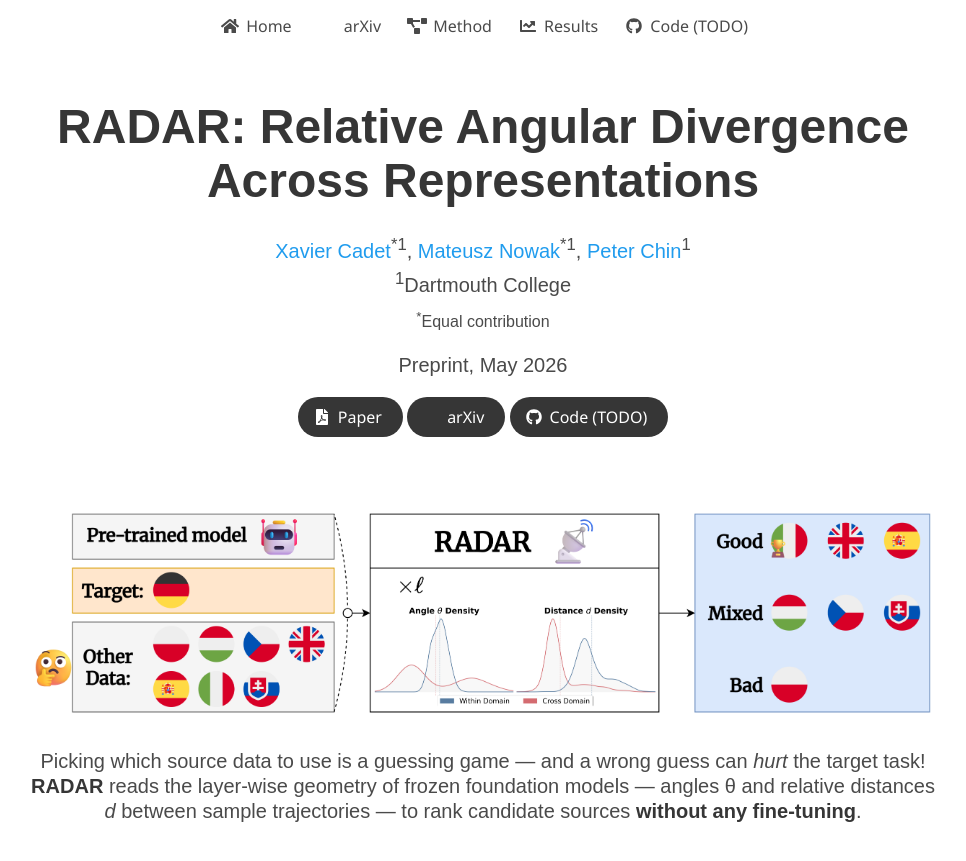
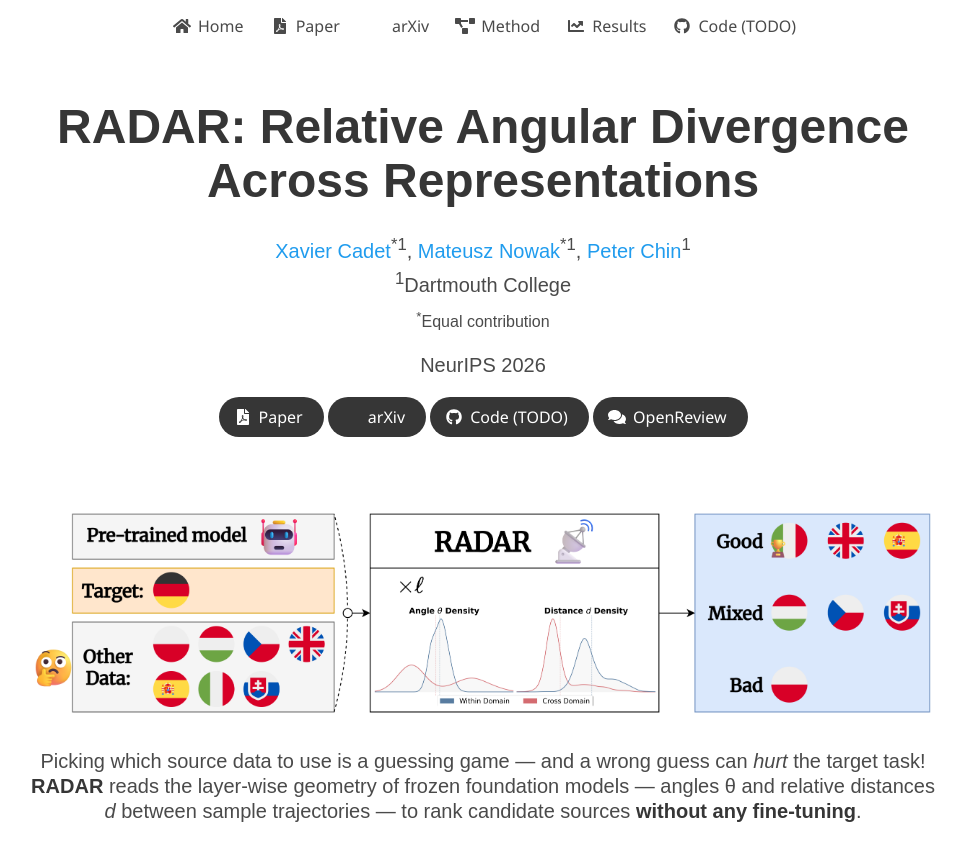
Before and after one commit to Futuramistic/Futuramistic.github.io, a Jekyll site: the page radar/index.html, which Jekyll copies as it is, in a window 1280 px wide and 900 px high. Shown: the top 861 px of the window, without its empty margins (157-1123 px from the left). Built offline with Jekyll 4.4.1, drawn with Linux system fonts in a browser that asks for light colours; some web fonts are replaced; a style sheet for code colours, icons or effects is not loaded.

Commit message:
Add update (NeurIPS)

```diff
--- a/_posts/2026-05-24-radar.markdown
+++ b/_posts/2026-05-24-radar.markdown
@@ -5,9 +5,10 @@ date:   2026-05-24 21:00:00 +00:00
 image: /images/RADAR.png
 categories: research
 authors: "Xavier Cadet*, <strong>Mateusz Nowak*</strong>,  Peter Chin"
-venue: "arxiv"
+venue: "NeurIPS"
 website: /radar
 arxiv: https://arxiv.org/abs/2501.17978
+paper: https://neurips.cc/virtual/2026/loc/sydney/poster/148141
 ---
 We propose RADAR, a simple, geometrically grounded metric for estimating cross-domain transferability in foundation models. RADAR analyzes the layer-wise evolution
 of representations by measuring angular alignments and relative changes in distance along layer-to-layer displacement trajectories, and by comparing empirical distributions of within-domain and cross-domain dynamics. We hypothesize that domain transferability is related to the divergence between these trajectory distributions. We evaluate the metric across multiple modalities, including cross-lingual sentiment classification with text embedding models and cross-domain image classification with foundation vision models.
--- a/abcd/index.html
+++ b/abcd/index.html
@@ -19,6 +19,8 @@
   <link rel="stylesheet" href="./static/css/bulma-carousel.min.css">
   <link rel="stylesheet" href="./static/css/bulma-slider.min.css">
   <link rel="stylesheet" href="./static/css/fontawesome.all.min.css">
+  <link rel="stylesheet"
+      href="https://cdn.jsdelivr.net/gh/lipis/flag-icons@7.2.3/css/flag-icons.min.css">
   <link rel="stylesheet" href="https://cdn.jsdelivr.net/gh/jpswalsh/academicons@1/css/academicons.min.css">
   <link rel="stylesheet" href="./static/css/index.css">
   <link rel="icon" href="./static/images/favicon.svg">
@@ -103,7 +105,7 @@
           </div>
 
           <div class="is-size-5 publication-authors" style="margin-top: 0.75em;">
-            <span class="author-block">ICML 2026</span>
+            <span class="author-block">ICML 2026 <span class="fi fi-kr"></span>  </span>
           </div>
 
           <div class="column has-text-centered">
--- a/radar/index.html
+++ b/radar/index.html
@@ -19,7 +19,8 @@
   <link rel="stylesheet" href="./static/css/fontawesome.all.min.css">
   <link rel="stylesheet" href="https://cdn.jsdelivr.net/gh/jpswalsh/academicons@1/css/academicons.min.css">
   <link rel="stylesheet" href="./static/css/index.css">
-
+  <link rel="stylesheet"
+      href="https://cdn.jsdelivr.net/gh/lipis/flag-icons@7.2.3/css/flag-icons.min.css">
   <link rel="icon" href="./static/images/favicon.svg">
 
   <script src="https://ajax.googleapis.com/ajax/libs/jquery/3.5.1/jquery.min.js"></script>
@@ -43,6 +44,10 @@
       <a class="navbar-item" href="https://futuramistic.github.io/">
         <span class="icon"><i class="fas fa-home"></i></span>
         <span>&nbsp;Home</span>
+      </a>
+      <a class="navbar-item" href="https://neurips.cc/virtual/2026/loc/sydney/poster/148141">
+        <span class="icon"><i class="fa fa-file-pdf"></i></span>
+        <span>&nbsp;Paper</span>
       </a>
       <a class="navbar-item" href="https://arxiv.org/abs/2605.23028">
         <span class="icon"><i class="ai ai-arxiv"></i></span>
@@ -102,14 +107,14 @@
           </div>
 
           <div class="is-size-5 publication-authors" style="margin-top: 0.75em;">
-            <span class="author-block">Preprint, May 2026</span>
+            <span class="author-block">NeurIPS 2026 <span class="fi fi-au"></span>  </span>
           </div>
 
           <div class="column has-text-centered">
             <div class="publication-links">
               <!-- PDF Link. -->
               <span class="link-block">
-                <a href="#"
+                <a href="https://neurips.cc/virtual/2026/loc/sydney/poster/148141"
                    class="external-link button is-normal is-rounded is-dark">
                   <span class="icon">
                       <i class="fas fa-file-pdf"></i>
@@ -135,6 +140,15 @@
                       <i class="fab fa-github"></i>
                   </span>
                   <span>Code (TODO)</span>
+                </a>
+              </span>
+              <span class="link-block">
+                <a href="https://openreview.net/forum?id=zzVgiIST6K"
+                   class="external-link button is-normal is-rounded is-dark">
+                  <span class="icon">
+                      <i class="fas fa-comments"></i>
+                  </span>
+                  <span>OpenReview</span>
                 </a>
               </span>
             </div>
```
Also changed, not shown: 1 other file.
